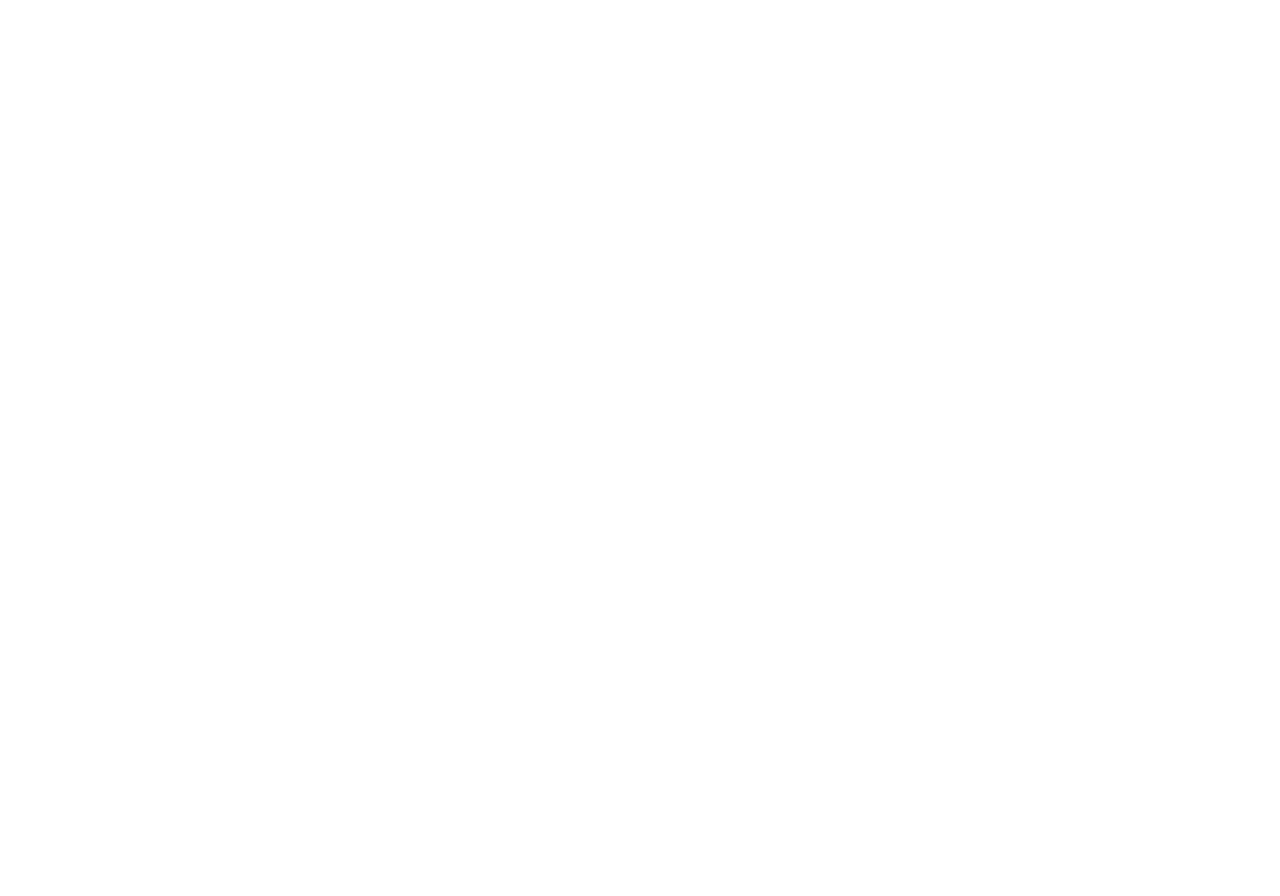
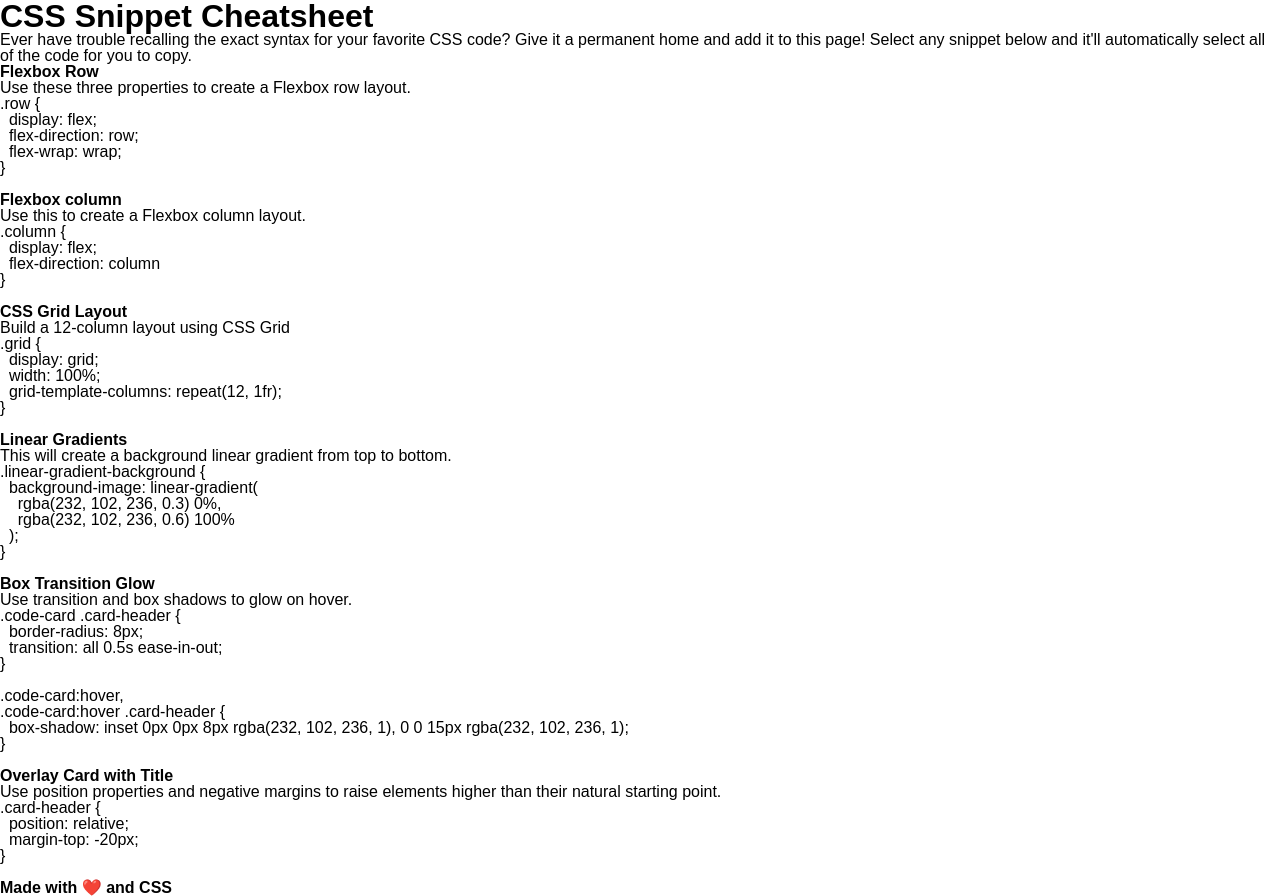
Before and after one commit to geovko/CSS-Snippets, a plain HTML site: page index.html in a window 1280 px wide. Before the commit the page ends 800 px from the top, so only its background shows below. Drawn offline with Linux system fonts and the light colour scheme.

Commit message:
added main content to the html file

```diff
--- a/index.html
+++ b/index.html
@@ -1,5 +1,6 @@
 <!DOCTYPE html>
 <html lang="en">
+
 <head>
   <meta charset="UTF-8">
   <meta name="viewport" content="width=device-width, initial-scale=1.0">
@@ -9,7 +10,91 @@
 </head>
 
 <body>
+  <header>
+    <h1>CSS Snippet Cheatsheet</h1>
+    <p>Ever have trouble recalling the exact syntax for your favorite CSS code?
+      Give it a permanent home and add it to this page! Select any snippet below
+      and it'll automatically select all of the code for you to copy.</p>
+  </header>
 
+  <boxes>
+    <section>
+      <h2>Flexbox Row</h2>
+      <p>Use these three properties to create a Flexbox row layout.</p>
+      <pre>
+.row {
+  display: flex;
+  flex-direction: row;
+  flex-wrap: wrap;
+}
+      </pre>
+    </section>
+    <section>
+      <h2>Flexbox column</h2>
+      <p>Use this to create a Flexbox column layout.</p>
+      <pre>
+.column {
+  display: flex;
+  flex-direction: column
+}
+      </pre>
+    </section>
+    <section>
+      <h2>CSS Grid Layout</h2>
+      <p>Build a 12-column layout using CSS Grid</p>
+      <pre>
+.grid {
+  display: grid;
+  width: 100%;
+  grid-template-columns: repeat(12, 1fr);
+}
+      </pre>
+    </section>
+    <section>
+      <h2>Linear Gradients</h2>
+      <p>This will create a background linear gradient from top to bottom.</p>
+      <pre>
+.linear-gradient-background {
+  background-image: linear-gradient(
+    rgba(232, 102, 236, 0.3) 0%,
+    rgba(232, 102, 236, 0.6) 100%
+  );
+}
+      </pre>
+    </section>
+    <section>
+      <h2>Box Transition Glow</h2>
+      <p>Use transition and box shadows to glow on hover.</p>
+      <pre>
+.code-card .card-header {
+  border-radius: 8px;
+  transition: all 0.5s ease-in-out;
+}
+
+.code-card:hover,
+.code-card:hover .card-header {
+  box-shadow: inset 0px 0px 8px rgba(232, 102, 236, 1), 0 0 15px rgba(232, 102, 236, 1);
+}
+      </pre>
+    </section>
+    <section>
+      <h2>Overlay Card with Title</h2>
+      <p>Use position properties and negative margins to raise elements higher
+        than their natural starting point.</p>
+      <pre>
+.card-header {
+  position: relative;
+  margin-top: -20px;
+}
+      </pre>
+    </section>
+  </boxes>
+
+  <footer>
+    <h3>
+      Made with ❤️ and CSS
+    </h3>
+  </footer>
 </body>
 
 </html>
```
